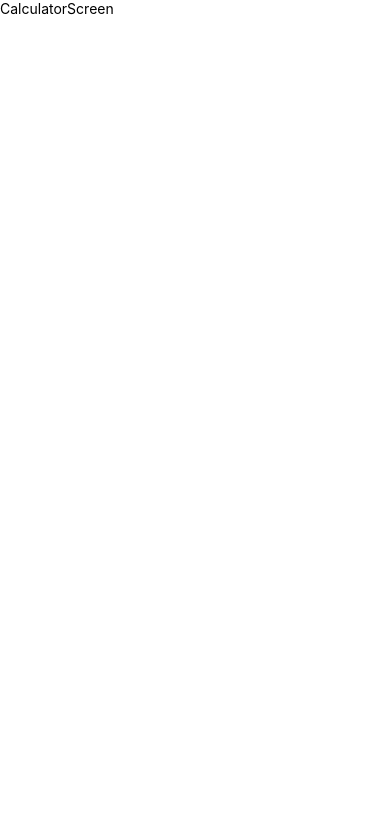
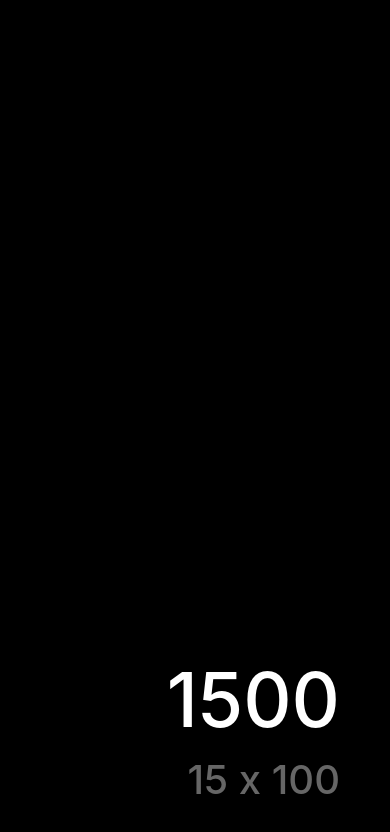
Before and after one commit to delafuentej/react-native_calculator, a React Native app: screen / in a window 390 px wide. Shown: the top 832 px of the page. Built offline with nearby package versions, Linux system fonts and the light colour scheme.

Commit message:
screen design & globalStyles

```diff
--- a/src/App.tsx
+++ b/src/App.tsx
@@ -2,13 +2,13 @@
 /* eslint-disable prettier/prettier */
 import {StatusBar, View } from 'react-native';
 import { CalculatorScreen } from './presentation/screens/CalculatorScreen';
-
+import { globalStyles } from './config/theme/globalStyles';
 
 
 function App() {
 
   return (
-    <View>
+    <View style={globalStyles.background}>
       <StatusBar
         barStyle={'light-content'}
         backgroundColor={'black'}
--- /dev/null
+++ b/src/config/theme/globalStyles.ts
@@ -0,0 +1,43 @@
+/* eslint-disable prettier/prettier */
+import { StyleSheet } from "react-native";
+
+export const colors = {
+    darkGray: '#2d2d2d',
+    lightGray: '#9b9b9b',
+    orange:'#ff9427',
+    lightBlue:'#48dbcc',
+    textPrimary: 'white',
+    textSecondary: '#666666',
+    background:'#000000',
+};
+
+export const globalStyles = StyleSheet.create({
+    mainContainer: {
+        flex:1,
+        padding: 20,
+        justifyContent:'flex-end',
+
+    },
+    background: {
+        flex:1,
+        backgroundColor:colors.background,
+    },
+    operationsDialer: {
+        paddingHorizontal:30,
+        paddingBottom:20,
+    },
+    mainResult: {
+        color: colors.textPrimary,
+        fontSize:75,
+        textAlign:'right',
+        marginBottom:10,
+        fontWeight:'500',
+    },
+    subResult: {
+        color: colors.textSecondary,
+        fontSize:40,
+        textAlign:'right',
+        fontWeight:'500',
+
+    }
+})
--- a/src/presentation/screens/CalculatorScreen.tsx
+++ b/src/presentation/screens/CalculatorScreen.tsx
@@ -1,11 +1,16 @@
+/* eslint-disable @typescript-eslint/no-unused-vars */
 /* eslint-disable react/react-in-jsx-scope */
 /* eslint-disable prettier/prettier */
 import { Text, View } from 'react-native';
+import { globalStyles } from '../../config/theme/globalStyles';
 
 export const CalculatorScreen = () => {
   return (
-    <View>
-        <Text>CalculatorScreen</Text>
+    <View style={globalStyles.mainContainer}>
+        <View style={globalStyles.operationsDialer}>
+            <Text style={globalStyles.mainResult}>1500</Text>
+            <Text style={globalStyles.subResult}>15 x 100</Text>
+        </View>
     </View>
   );
 };
```
